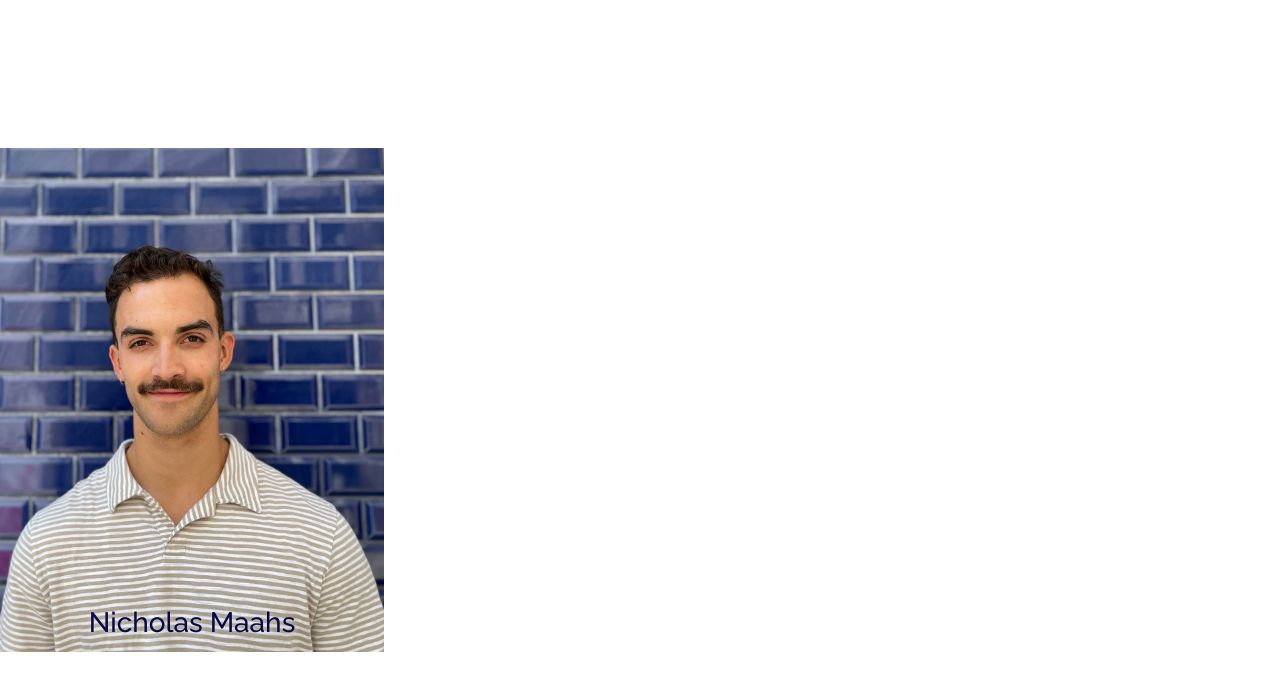
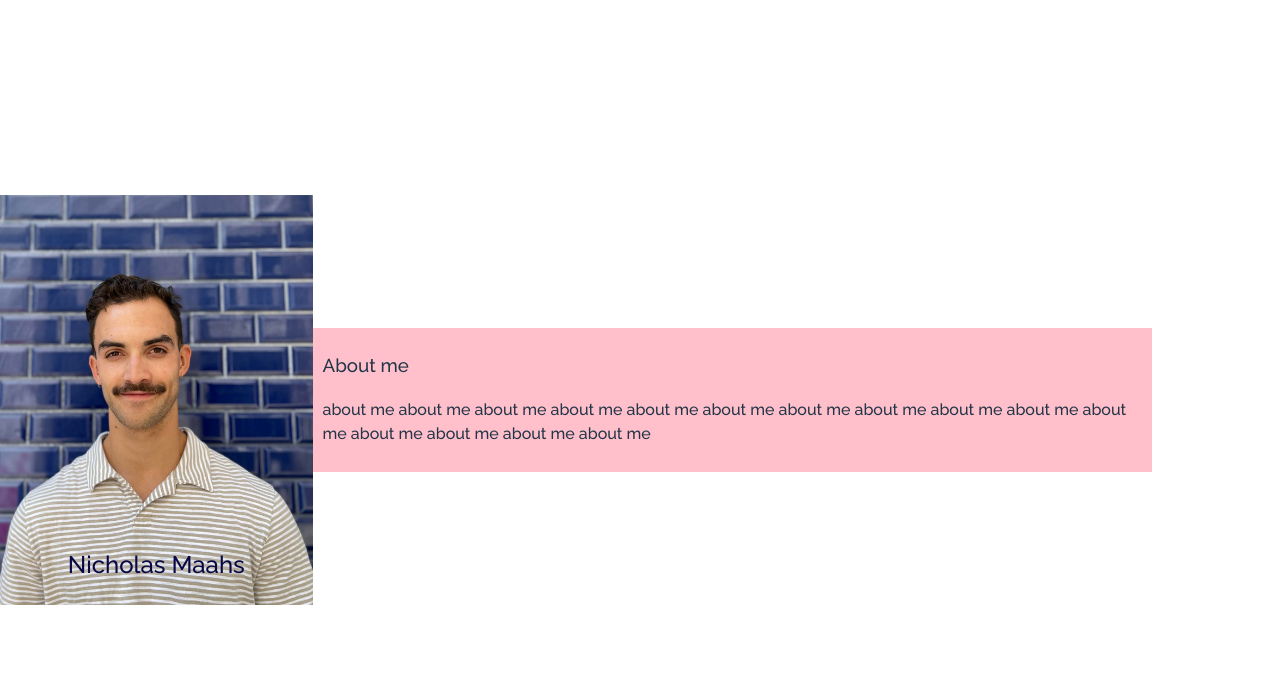
Before and after one commit to maahsnd/personal-portfolio, a React (Vite) app: page / in a window 1280 px wide. Shown: the top 690 px of the page. Built offline with nearby package versions, Linux system fonts and the light colour scheme.

Commit message:
Add bio section

```diff
--- a/src/components/About/AboutMe.jsx
+++ b/src/components/About/AboutMe.jsx
@@ -3,9 +3,18 @@ import styles from './AboutMe.module.css';
 function AboutMe() {
   return (
     <>
-      <div className={styles.frame}>
-        <img src="/prof_photo.jpeg" className="logo" alt="Photo of author" />
-        <span className={styles.caption}>Nicholas Maahs</span>
+      <div className={styles.container}>
+        <div className={styles.frame}>
+          <img src="/prof_photo.jpeg" className="logo" alt="Photo of author" />
+          <span className={styles.caption}>Nicholas Maahs</span>
+        </div>
+        <div className={styles.bio}>
+          <h3>About me</h3>
+          <p>
+            about me about me about me about me about me about me about me about
+            me about me about me about me about me about me about me about me
+          </p>
+        </div>
       </div>
     </>
   );
--- a/src/components/About/AboutMe.module.css
+++ b/src/components/About/AboutMe.module.css
@@ -3,19 +3,27 @@
   src: url('/Raleway-Medium.ttf');
 }
 
+.container {
+  display: flex;
+  height: 35vh;
+  width: 90vw;
+  align-items: center;
+}
+
 .frame {
-  width: 30vw;
+  width: fit-content;
   position: relative;
   max-height: min-content;
   display: flex;
   justify-content: center;
   align-items: flex-end;
+  z-index: 1;
 }
 
 img {
   object-fit: contain;
-  max-width: 100%;
-  height: auto;
+  width: auto;
+  height: 32vw;
 }
 
 .caption {
@@ -23,7 +31,13 @@ img {
   position: absolute;
   z-index: 2;
   color: rgb(8, 8, 68);
-  font-size: 28px;
-  margin-bottom: 2%;
+  font-size: x-large;
+  margin-bottom: 7%;
   text-shadow: rgb(221, 219, 219) 1px 1px 5px;
 }
+
+.bio {
+  font-family: 'Raleway';
+  background-color: pink;
+  padding: 5px 10px 10px 10px;
+}
```
